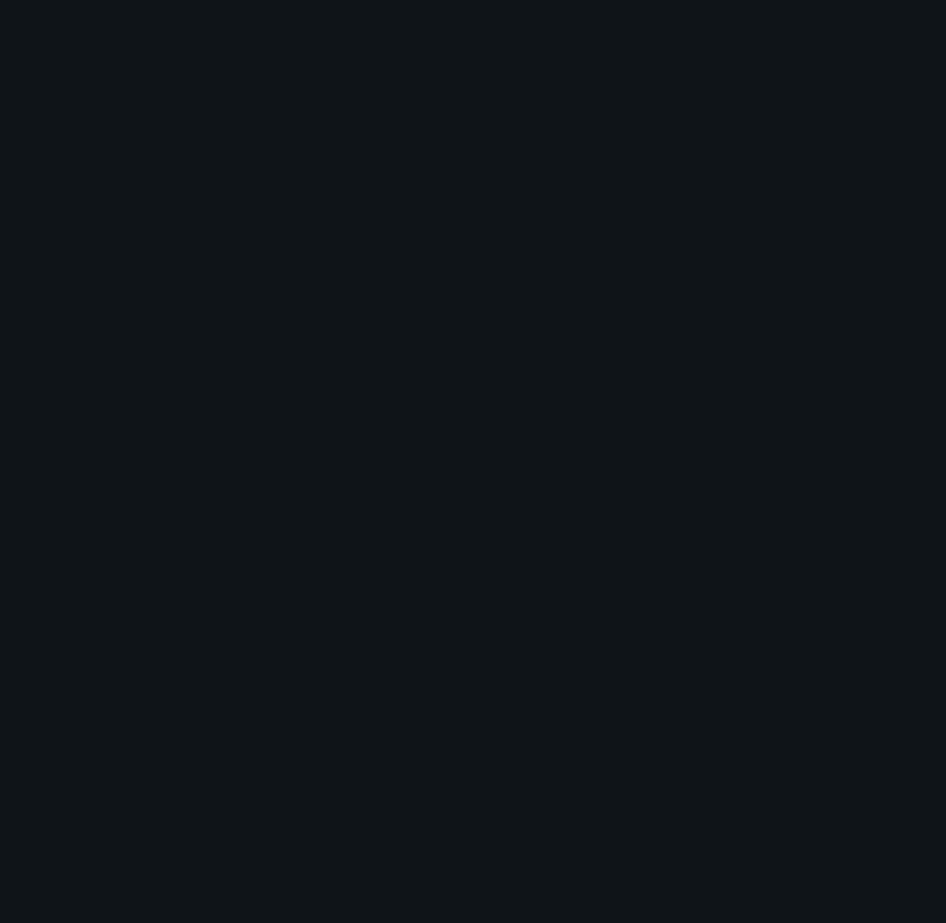
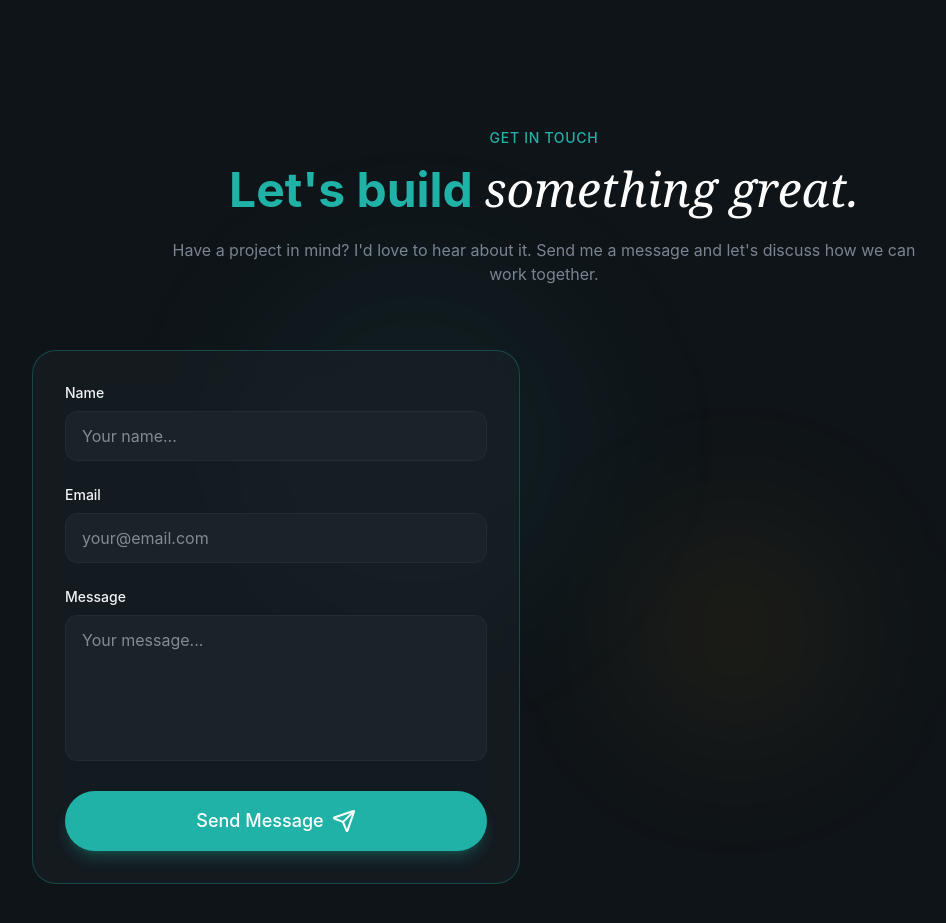
Before and after one commit to Lerik13/dev-portfolio, a React (Vite) app: page / in a window 1280 px wide. Shown: the part 6900-7823 px from the top of the page, without its empty margins (96-1042 px from the left). Before the commit the page ends 6897 px from the top, so only its background shows below. Built offline with nearby package versions, Linux system fonts and the light colour scheme.

Commit message:
Contact section: layout

```diff
--- a/src/App.jsx
+++ b/src/App.jsx
@@ -4,6 +4,7 @@ import { Experience } from '@/sections/Experience'
 import { Hero } from '@/sections/Hero'
 import { Projects } from '@/sections/Projects'
 import { Testimonials } from '@/sections/Testimonials'
+import { Contact } from '@/sections/Contact'
 
 function App() {
   return (
@@ -15,6 +16,7 @@ function App() {
         <Projects />
         <Experience />
         <Testimonials />
+        <Contact />
       </main>
     </div>
   )
--- a/src/components/Button.jsx
+++ b/src/components/Button.jsx
@@ -1,4 +1,9 @@
-export const Button = ({ className = '', size = 'default', children }) => {
+export const Button = ({
+  className = '',
+  size = 'default',
+  children,
+  ...props
+}) => {
   const baseClasses =
     'relative overflow-hidden rounded-full font-medium focus:outline-none focus-visible:ring-2 focus-visible:ring-primary bg-primary text-primary-foreground hover:bg-primary/90 shadow-lg shadow-primary/25'
 
@@ -11,7 +16,7 @@ export const Button = ({ className = '', size = 'default', children }) => {
   const classes = `${baseClasses} ${sizeClasses[size]} ${className}`
 
   return (
-    <button className={classes}>
+    <button className={classes} {...props}>
       <span className='relative flex items-center justify-center gap-2'>
         {children}
       </span>
--- a/src/sections/Contact.jsx
+++ b/src/sections/Contact.jsx
@@ -1,3 +1,110 @@
+import { Mail, MapPin, Phone, Send } from 'lucide-react'
+import { Button } from '@/components/Button'
+
+const contactInfo = [
+  {
+    icon: Mail,
+    label: 'Email',
+    value: 'Kan.Valeria1309@gmail.com',
+    href: 'mailto:kan.valeria1309@gmail.com',
+  },
+  {
+    icon: Phone,
+    label: 'Phone',
+    value: '+1 (780) 863-7280',
+    href: 'tel:+17808637280',
+  },
+  {
+    icon: MapPin,
+    label: 'Location',
+    value: 'Edmonton, AB, Canada',
+    href: 'https://www.google.ca/maps/place/Edmonton',
+  },
+]
+
 export const Contact = () => {
-  return <section>Contact</section>
+  return (
+    <section id='contact' className='py-32 relative outline-hidden'>
+      <div className='absolute top-0 left-0 w-full h-full'>
+        <div className='absolute top-1/4 left-1/4 w-96 h-96 bg-primary/5 rounded-full blur-3xl' />
+        <div className='absolute bottom-1/4 right-1/4 w-64 h-64 bg-highlight/5 rounded-full blur-3xl' />
+      </div>
+
+      <div className='container mx-auto px-6 relative z-10'>
+        {/* Section Header */}
+        <div className='text-center max-w-3xl mx-auto mb-16'>
+          <span className='text-secondary-foreground text-sm font-medium tracking-wider uppercase animate-fade-in'>
+            Get In Touch
+          </span>
+          <h2 className='text-4xl md:text-5xl font-bold mt-4 mb-6 animate-fade-in animation-delay-100 text-secondary-foreground'>
+            Let's build{' '}
+            <span className='font-serif italic font-normal text-white'>
+              something great.
+            </span>
+          </h2>
+          <p className='text-muted-foreground animate-fade-in animation-delay-200'>
+            Have a project in mind? I'd love to hear about it. Send me a message
+            and let's discuss how we can work together.
+          </p>
+        </div>
+
+        <div className='grid lg:grid-cols-2 gap-12 max-w-5xl mx-auto'>
+          <div className='glass p-8 rounded-3xl border border-primary/30 animate-fade-in animation-delay-300'>
+            <form className='space-y-6'>
+              <div>
+                <label
+                  htmlFor='name'
+                  className='block text-sm font-medium mb-2'
+                >
+                  Name
+                </label>
+                <input
+                  id='name'
+                  type='text'
+                  required
+                  placeholder='Your name...'
+                  className='w-full px-4 py-3 bg-surface rounded-xl border border-border focus:border-primary focus:rind-1 focus:ring-primary outline-none transition-all'
+                />
+              </div>
+              <div>
+                <label
+                  htmlFor='email'
+                  className='block text-sm font-medium mb-2'
+                >
+                  Email
+                </label>
+                <input
+                  id='email'
+                  type='email'
+                  required
+                  placeholder='your@email.com'
+                  className='w-full px-4 py-3 bg-surface rounded-xl border border-border focus:border-primary focus:rind-1 focus:ring-primary outline-none transition-all'
+                />
+              </div>
+              <div>
+                <label
+                  htmlFor='message'
+                  className='block text-sm font-medium mb-2'
+                >
+                  Message
+                </label>
+                <textarea
+                  id='message'
+                  rows={5}
+                  required
+                  placeholder='Your message...'
+                  className='w-full px-4 py-3 bg-surface rounded-xl border border-border focus:border-primary focus:rind-1 focus:ring-primary outline-none transition-all resize-none'
+                />
+              </div>
+
+              <Button className='w-full' type='submit' size='lg'>
+                Send Message
+                <Send />
+              </Button>
+            </form>
+          </div>
+        </div>
+      </div>
+    </section>
+  )
 }
```
